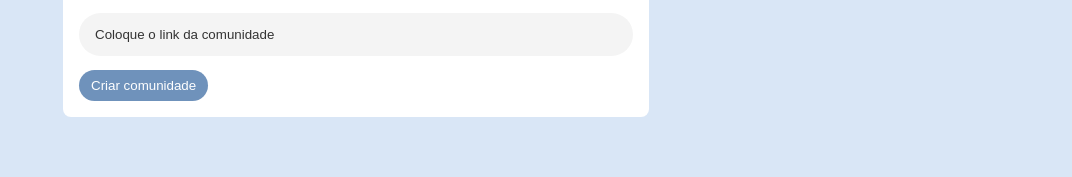
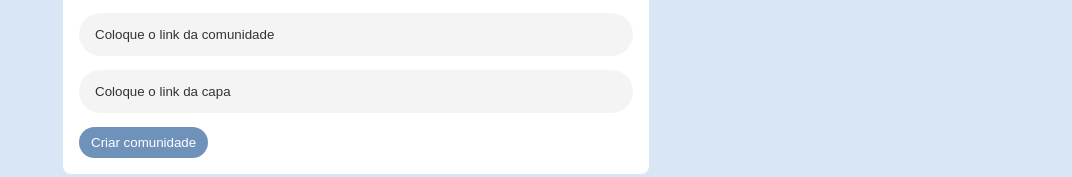
Before and after one commit to sergiocabreu/alurakut, a Next.js app: page / in a window 1280 px wide. Shown: the part 2788-2965 px from the top of the page, without its empty margins (208-1280 px from the left). Before the commit the page ends 2931 px from the top, so only its background shows below. Built offline with nearby package versions, Linux system fonts and the light colour scheme; no server answers.

Commit message:
Inclusão de comunidades via formulário no dato

```diff
--- a/package.json
+++ b/package.json
@@ -14,7 +14,8 @@
     "styled-components": "^5.2.3"
   },
   "devDependencies": {
-    "babel-plugin-styled-components": "^1.12.0"
+    "babel-plugin-styled-components": "^1.12.0",
+    "datocms-client": "^3.4.11"
   },
   "license": "MIT"
 }
--- a/pages/api/comunidades.js
+++ b/pages/api/comunidades.js
@@ -1,3 +1,22 @@
+import { SiteClient } from 'datocms-client'
+
 export default async function requisidor(request, response) {
-    response.json('Ada Augusta King');
+
+    if (request.method !== 'POST') {
+        response.status(404).json({
+            message: 'Ainda não temos nada no GET, mas no POST tem!!!'
+        });
+        return;
+    }
+
+    const TOKEN = '30c0d3f3ede50c0d87b98037920f6e';
+
+    const client = new SiteClient(TOKEN);
+
+    const registroCriado = await client.items.create({
+        itemType: "971869",
+        ...request.body
+    });
+
+    response.json({registroCriado: registroCriado});
 };
--- a/pages/index.js
+++ b/pages/index.js
@@ -32,7 +32,7 @@ function ProfileRelationsBox({titulo, itens}) {
           return (
             <li key={item.id}>
               <a href={item.link}>
-                <img src={item.image}/>
+                <img src={item.imageUrl}/>
                 <span>{item.title}</span>
               </a>
             </li>
@@ -62,6 +62,7 @@ export default function Home() {
   ];
 
   useEffect( () => {
+
     fetch('https://api.github.com/users/sergiocabreu/followers')
         .then(r => {return r.json()})
         .then(git => {
@@ -70,7 +71,7 @@ export default function Home() {
                 id: seguidor.login,
                 link: seguidor.html_url,
                 title: seguidor.login,
-                image: seguidor.avatar_url
+                imageUrl: seguidor.avatar_url
               }
           });
           setSeguidores(novosSeguidores);
@@ -88,22 +89,21 @@ export default function Home() {
         'Accept': 'application/json'
       },
       body: JSON.stringify({"query": `query {
-                                                allCommunities {
-                                                  id
-                                                  title
-                                                  image: imageUrl
-                                                }
+                                        allCommunities {
+                                          id
+                                          title
+                                          imageUrl
+                                        }
                                       }
       `})
-
     })
-
     .then( (resposta) => resposta.json())
     .then( (resposta) => {
       const novasComunidades = resposta.data.allCommunities;
       setComunidades(novasComunidades);
     });
-  });
+
+  }, []);
 
 
   return (
@@ -130,14 +130,28 @@ export default function Home() {
 
                 const dadosFormulario = new FormData(event.target);
 
+                const urlImage = dadosFormulario.get('image') ? dadosFormulario.get('image') : `https://picsum.photos/200/300?random=${new Date().toTimeString()}`;
+
                 const comunidade = {
-                  id: new Date().toISOString(),
                   title: dadosFormulario.get('title'),
                   link: dadosFormulario.get('link'),
-                  image: `https://picsum.photos/200/300?random=${new Date().toTimeString()}`
+                  imageUrl: urlImage,
+                  creatorSlug: gitHubUser
                 };
 
-                setComunidades([...comunidades, comunidade]);
+                fetch('/api/comunidades', {
+                  method: 'POST',
+                  headers: {
+                    'Content-Type': 'application/json',
+                  },
+                  body: JSON.stringify(comunidade)
+                }).then(async (response) => {
+                      const dados = await response.json();
+                      const comunidade = dados.registroCriado;
+                      const novasComunidades = [...comunidades, comunidade];
+                      setComunidades(novasComunidades);
+                });
+
                 } }>
                 <div>
                   <input
@@ -152,6 +166,14 @@ export default function Home() {
                     placeholder="Coloque o link da comunidade"
                     name="link"
                     arial-label="Coloque o link da comunidade"/>
+                </div>
+                <div>
+                  <input
+                    type="text"
+                    name="image"
+                    placeholder="Coloque o link da capa"
+                    arial-label="Coloque o link da capa"
+                  />
                 </div>
                 <button>
                   Criar comunidade
```
Also changed, not shown: 1 other file (tests, documents, lock files or other folders).
